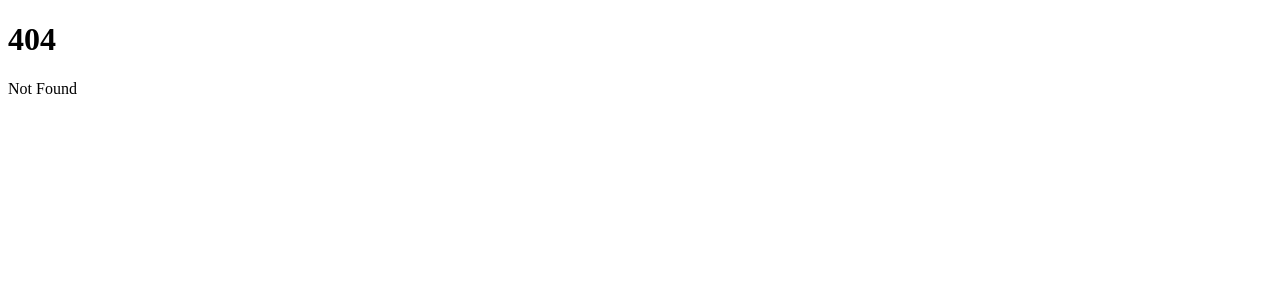
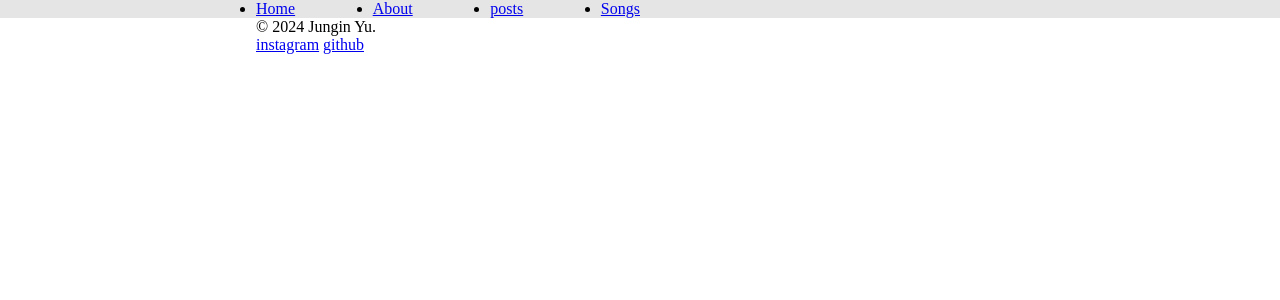
Before and after one commit to jannabiforever/blog, a SvelteKit app: page /about in a window 1280 px wide. Before the commit this address had no page. Shown: the top 300 px of the page. Built offline with nearby package versions, Linux system fonts and the light colour scheme.

Commit message:
Initial Commit

```diff
--- a/src/app.html
+++ b/src/app.html
@@ -1,8 +1,9 @@
 <!doctype html>
-<html lang="en">
+<html lang="ko">
 	<head>
 		<meta charset="utf-8" />
-		<link rel="icon" href="%sveltekit.assets%/favicon.png" />
+		<link rel="icon" href="%sveltekit.assets%/image/favicon.ico" />
+		<link rel="stylesheet" href="%sveltekit.assets%/global.css" />
 		<meta name="viewport" content="width=device-width, initial-scale=1" />
 		%sveltekit.head%
 	</head>
--- /dev/null
+++ b/src/routes/+layout.svelte
@@ -0,0 +1,48 @@
+<script lang="ts">
+	let { children } = $props();
+	const currentYear: number = new Date().getFullYear();
+</script>
+
+<header>
+	<nav>
+		<ul>
+			<li><a href="/">Home</a></li>
+			<li><a href="/about">About</a></li>
+			<li><a href="/posts">posts</a></li>
+			<li><a href="/songs">Songs</a></li>
+		</ul>
+	</nav>
+</header>
+
+<main>
+	{@render children()}
+</main>
+
+<footer>
+	<div class="copyright-claim">&copy; {currentYear} Jungin Yu.</div>
+	<div class="social-links">
+		<div class="social-link">
+			<a href="http://www.instagram.com/4ortis_mane">instagram</a>
+			<a href="http://www.github.com/jannabiforever">github</a>
+		</div>
+	</div>
+</footer>
+
+<style>
+	header,
+	main,
+	footer {
+		padding: 0 20vw;
+	}
+
+	header {
+		background-color: rgba(0, 0, 0, 0.1);
+	}
+
+	header nav ul {
+		width: 50%;
+
+		display: flex;
+		justify-content: space-between;
+	}
+</style>
--- a/src/routes/+page.svelte
+++ b/src/routes/+page.svelte
@@ -1,2 +1 @@
-<h1>Welcome to SvelteKit</h1>
-<p>Visit <a href="https://svelte.dev/docs/kit">svelte.dev/docs/kit</a> to read the documentation</p>
+<h1>Hi, I'm Jungin Yu!</h1>
--- /dev/null
+++ b/static/global.css
@@ -0,0 +1,29 @@
+* {
+	margin: 0;
+	padding: 0;
+	box-sizing: border-box; /* 박스 크기 계산 방식 설정 */
+}
+
+html,
+body {
+	height: 100%;
+	font-size: 16px;
+}
+
+@media (min-width: 600px) {
+	html {
+		font-size: 18px;
+	}
+}
+
+@media (min-width: 900px) {
+	html {
+		font-size: 20px;
+	}
+}
+
+@media (min-width: 1200px) {
+	html {
+		font-size: 22px;
+	}
+}
```
Also changed, not shown: src/routes/about/+page.svelte (added), static/favicon.png (deleted), 1 other file (tests, documents, lock files or other folders).
